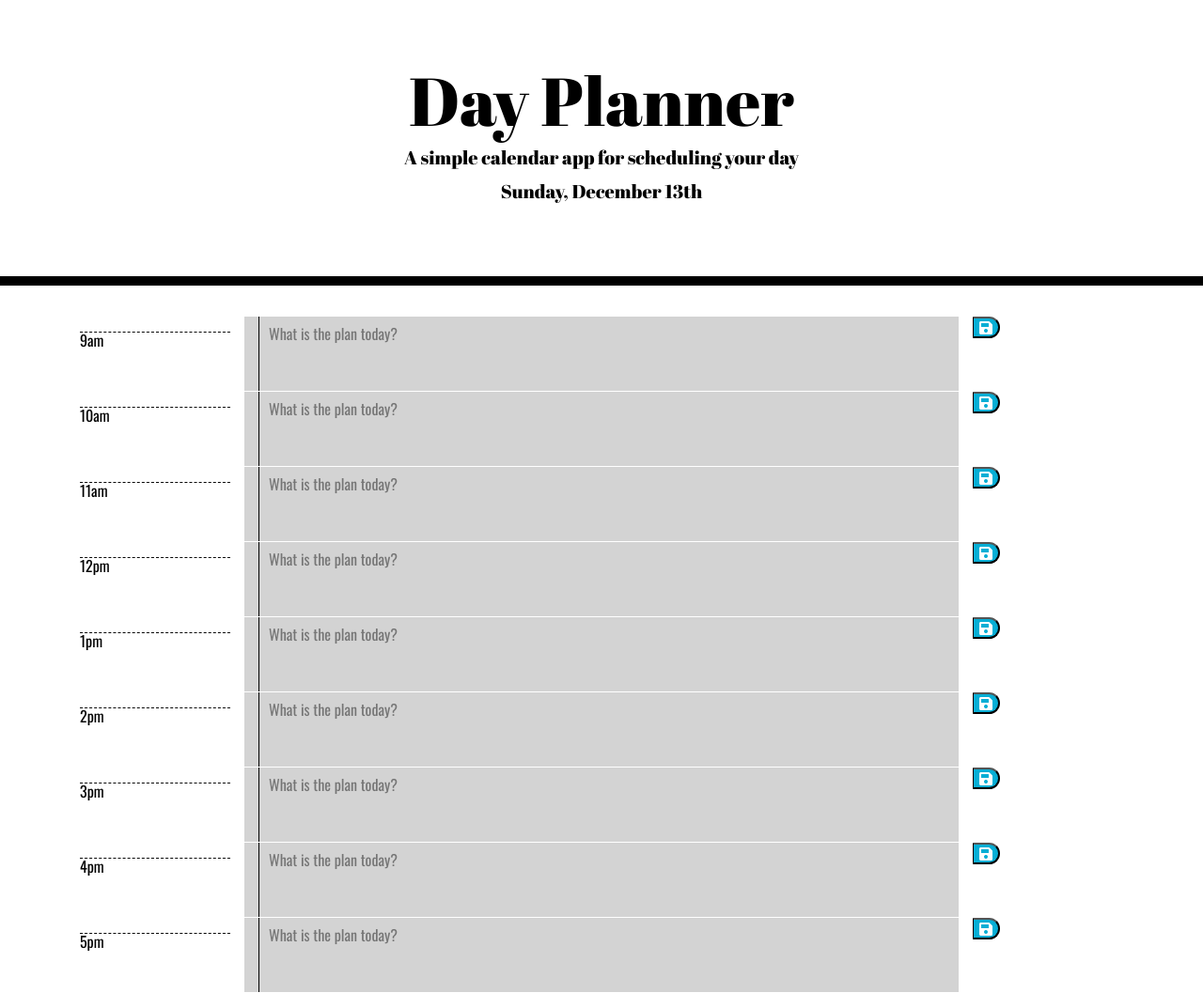
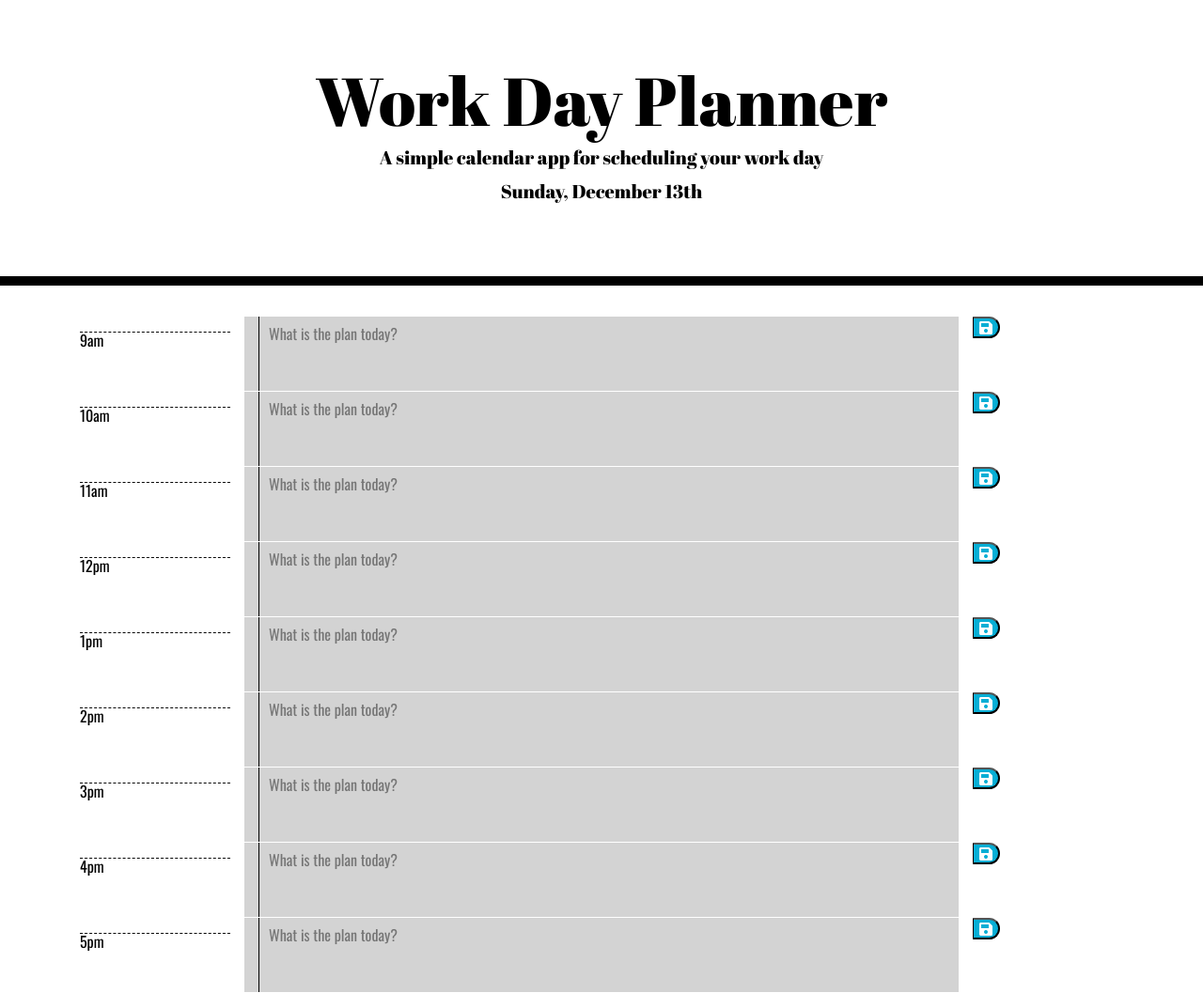
Before and after one commit to DavidMark24/DayPlanner, a plain HTML site: page index.html in a window 1280 px wide. Shown: the whole page at 94% size. Drawn offline with nearby package versions, Linux system fonts and the light colour scheme.

Commit message:
Updated title h1 and p tags

```diff
--- a/index.html
+++ b/index.html
@@ -20,13 +20,13 @@
       rel="stylesheet"
     />
     <link rel="stylesheet" href="style.css" />
-    <title>Day Planner</title>
+    <title>Work Day Planner</title>
   </head>
 
   <body>
     <header class="jumbotron">
-      <h1 class="display-3">Day Planner</h1>
-      <p class="lead">A simple calendar app for scheduling your day</p>
+      <h1 class="display-3">Work Day Planner</h1>
+      <p class="lead">A simple calendar app for scheduling your work day</p>
       <p id="currentDay" class="lead"></p>
     </header>
     <div class="container">
```
